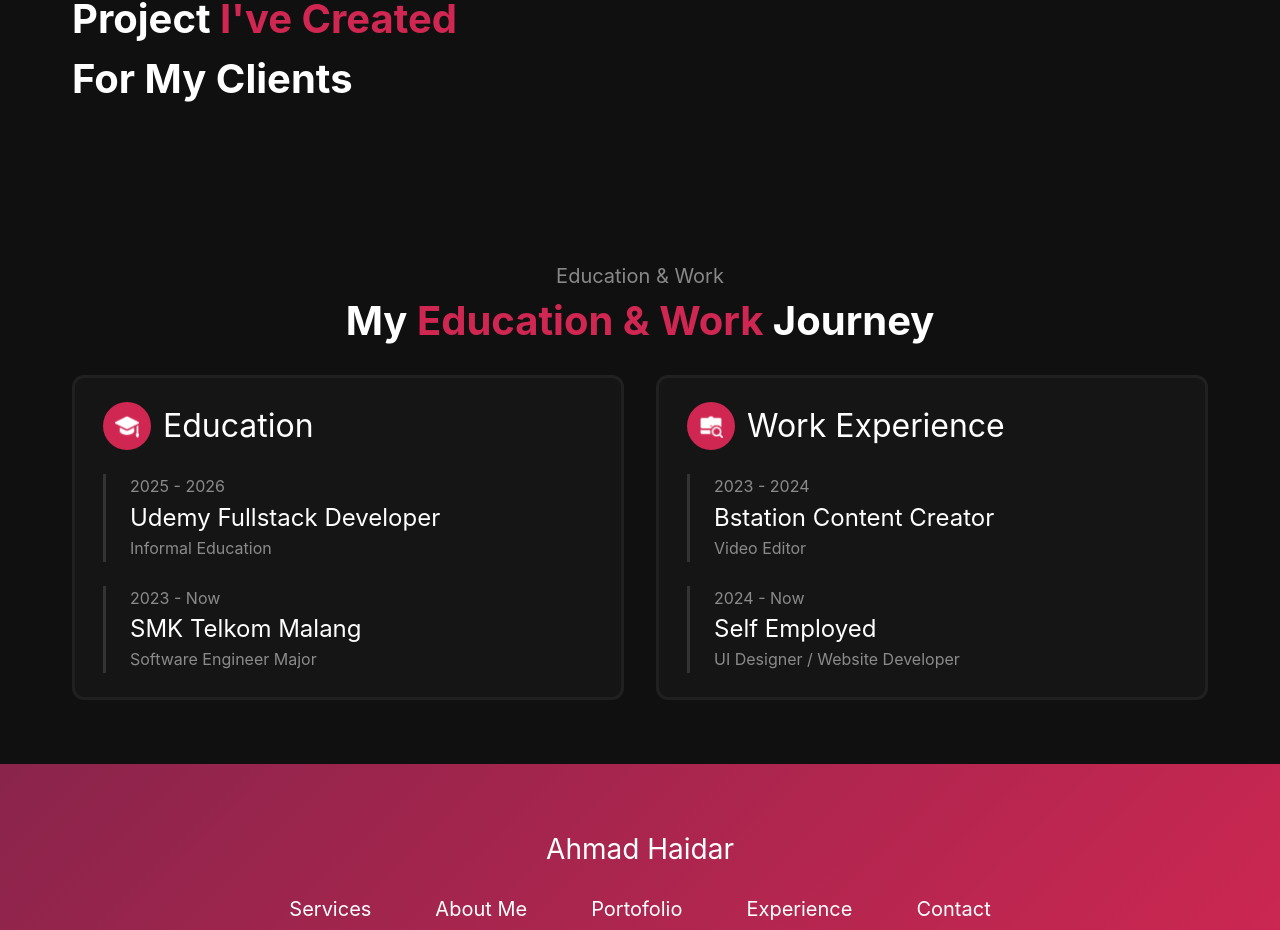
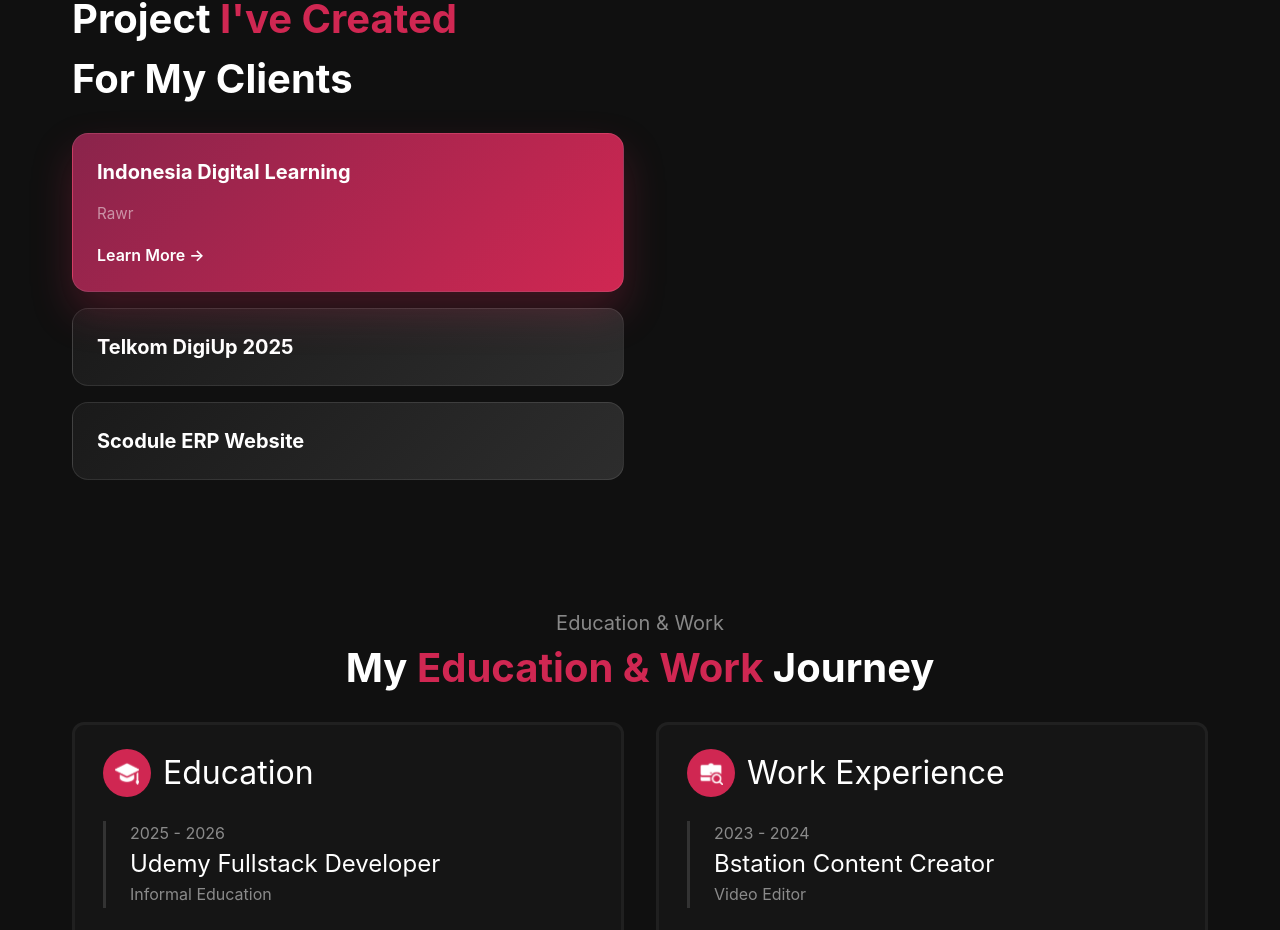
Before and after one commit to Haidarel/personal-website, a Next.js app: page / in a window 1280 px wide. Shown: the part 1935-2865 px from the top of the page. Built offline with nearby package versions, Linux system fonts and the light colour scheme; a web font is replaced by a local one.

Commit message:
style: portofolio section

```diff
--- a/src/app/globals.css
+++ b/src/app/globals.css
@@ -634,14 +634,33 @@
 
 .porto-left {
   display: flex;
+  flex-direction: column;
+  gap: 1rem;
 }
 
 .porto-card {
   background: linear-gradient(135deg, #1a1a1a 0%, #2d2d2d 100%);
   border: 1px solid rgba(255, 255, 255, 0.1);
   border-radius: 1rem;
-  padding: 2rem;
+  padding: 1.5rem;
   cursor: pointer;
+  transition: all 0.4s cubic-bezier(0.4, 0, 0.2, 1);
+  position: relative;
+  overflow: hidden;
+}
+
+.porto-card.active {
+  background: linear-gradient(135deg, #8A244B 0%, #D02752 100%);
+  box-shadow: 0 20px 40px #D0275240;
+  z-index: 10;
+}
+
+.porto-title {
+  font-size: 1.25rem;
+  font-weight: 700;
+  color: white;
+  line-height: 1.4;
+  transition: all 0.3s ease;
 }
 
 .porto-desc {
@@ -650,16 +669,36 @@
   line-height: 1.6;
 }
 
+.porto-btn {
+  background: transparent;
+  border: none;
+  color: #FFFFFF;
+  font-weight: 600;
+  font-size: 1rem;
+  cursor: pointer;
+  padding: 0;
+  display: flex;
+  align-items: center;
+  gap: 0.5rem;
+  transition: all 0.3s ease;
+}
+
+.porto-content {
+  position: relative;
+  z-index: 1;
+}
+
 .porto-card .porto-desc,
 .porto-card .porto-btn {
   opacity: 0;
   max-height: 0;
   overflow: hidden;
+  transition: all 0.4s cubic-bezier(0.4, 0, 0.2, 1);
 }
 
 .porto-card.active .porto-desc,
 .porto-card.active .porto-btn {
-  opacity: 0;
-  max-height: 0;
-  overflow: hidden;
+  opacity: 1;
+  max-height: 200px;
+  margin-top: 1rem;
 }
--- a/src/components/portofolio/index.tsx
+++ b/src/components/portofolio/index.tsx
@@ -9,23 +9,23 @@
 }
 
 export default function PortofolioSection() {
-    const [card, setCard] = useState()
+    const [card, setCard] = useState<number | null>(1)
 
     const portofolio: PortofolioCard[] = [
         {
             id: 1,
             title: 'Indonesia Digital Learning',
-            desc: ''
+            desc: 'Rawr'
         },
         {
             id: 2,
             title: 'Telkom DigiUp 2025',
-            desc: ''
+            desc: 'Rawr'
         },
         {
             id: 3,
             title: 'Scodule ERP Website',
-            desc: ''
+            desc: 'Warw'
         },
     ]
 
@@ -36,8 +36,27 @@
                 <h1>Project <span className="primary">I've Created</span> <br /> For My Clients</h1>
             </div>
 
-            <div>
+            <div className="grid-container">
+                <div className="porto-left">
+                    {portofolio.map((porto) => (
+                        <div
+                            key={porto.id}
+                            className={`porto-card ${card === porto.id ? 'active' : ''}`}
+                            onClick={() => setCard(porto.id)}
+                        >
+                            <div className="porto-content">
+                                <h2 className="porto-title">{porto.title}</h2>
+                                <p className="porto-desc">{porto.desc}</p>
+                                <button className="porto-btn">
+                                    Learn More →
+                                </button>
+                            </div>
+                        </div>
+                    ))}
+                </div>
+                <div>
 
+                </div>
             </div>
         </section>
     )
--- a/src/components/serviceSection/index.tsx
+++ b/src/components/serviceSection/index.tsx
@@ -43,6 +43,7 @@
         <h5 className="text-secondary">Services</h5>
         <h1>What <span className="primary">I can do</span> for you</h1>
       </div>
+
       <div className="service-cards-container">
         {services.map((service) => (
           <div
```
